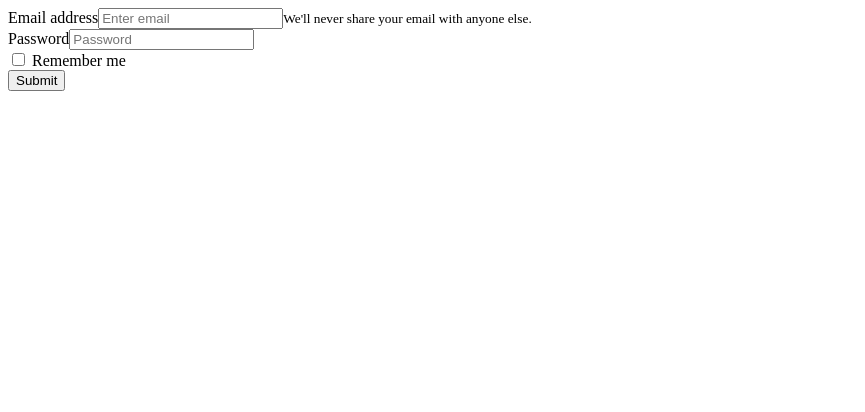
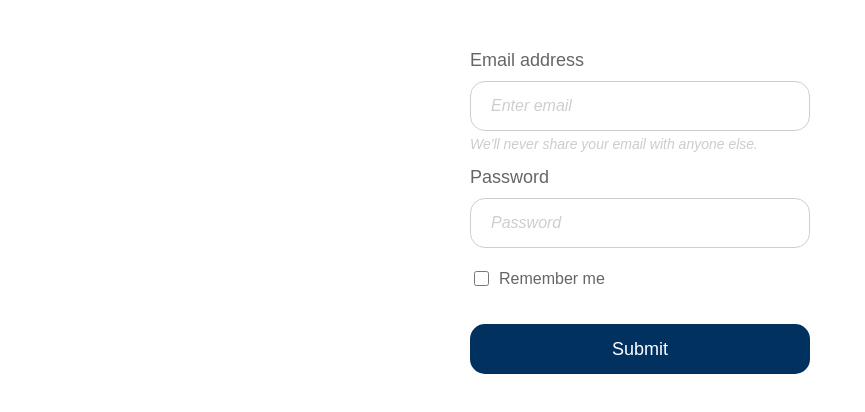
Before and after one commit to Sveta-Kryukova/angular-app, an Angular app: page / in a window 1280 px wide. Shown: the top 412 px of the page, without its empty margins (0-865 px from the left). Built offline with nearby package versions, Linux system fonts and the light colour scheme.

Commit message:
add styles to login

```diff
--- a/src/app/components/login/login.component.html
+++ b/src/app/components/login/login.component.html
@@ -1,33 +1,34 @@
-<form>
-  <div class="form-group">
-    <label for="exampleInputEmail1">Email address</label>
+<form class="login-form">
+  <div class="login-form__group">
+    <label for="exampleInputEmail1" class="login-form__label">Email address</label>
     <input type="email"
-           class="form-control"
+           class="login-form__input"
            id="exampleInputEmail1"
            aria-describedby="emailHelp"
            placeholder="Enter email"
            [(ngModel)]="email"
            name="email"
            required>
-    <small id="emailHelp" class="form-text text-muted">We'll never share your email with anyone else.</small>
+    <small id="emailHelp" class="login-form__text">We'll never share your email with anyone else.</small>
   </div>
-  <div class="form-group">
-    <label for="exampleInputPassword1">Password</label>
+  <div class="login-form__group">
+    <label for="exampleInputPassword1" class="login-form__label">Password</label>
     <input type="password"
-           class="form-control"
+           class="login-form__input"
            id="exampleInputPassword1"
            placeholder="Password"
            [(ngModel)]="password"
            name="password"
            required>
   </div>
-  <div class="form-check">
-    <label class="form-check-label">
+  <div class="login-form__group">
+    <label class="login-form__checkbox-label">
       <input type="checkbox"
-             class="form-check-input"
+             class="login-form__checkbox-input"
              [(ngModel)]="rememberMe"
-             name="rememberMe"> Remember me
+             name="rememberMe">
+      <span class="login-form__checkbox-text">Remember me</span>
     </label>
   </div>
-  <button type="submit" class="btn btn-primary" (click)="login()">Submit</button>
+  <button type="submit" class="login-form__submit-btn" (click)="login()">Submit</button>
 </form>
--- a/src/app/components/login/login.component.scss
+++ b/src/app/components/login/login.component.scss
@@ -0,0 +1,88 @@
+.login-form {
+  width: 340px;
+  margin: 50px auto;
+  font-size: 18px;
+  font-family: Arial, Helvetica, sans-serif;
+  font-weight: 300;
+
+  &__group {
+      position: relative;
+      margin-bottom: 15px;
+      display: flex;
+      flex-direction: column;
+      align-items: flex-start;
+  }
+
+  &__label {
+      color: #666;
+      margin-bottom: 10px;
+  }
+
+  &__input {
+      width: 100%;
+      height: 50px;
+      padding: 5px 20px;
+      border: 1px solid #cecece;
+      border-radius: 15px;
+      font-size: 16px;
+      font-weight: 300;
+      color: #666;
+      outline: none;
+      transition: all 0.3s ease-in-out;
+      box-sizing: border-box;
+      margin-bottom: 5px;
+
+      &:focus {
+          border-color: #004182;
+      }
+
+      &::placeholder {
+          color: #cecece;
+          font-style: italic;
+      }
+  }
+
+  &__text {
+      color: #ccc;
+      font-size: 14px;
+      font-style: oblique;
+  }
+
+  &__checkbox-label {
+      display: flex;
+      align-items: center;
+      margin-bottom: 20px;
+  }
+
+  &__checkbox-input {
+      width: 15px;
+      height: 15px;
+      position: relative;
+      margin-right: 10px;
+      cursor: pointer;
+  }
+
+  &__checkbox-text {
+      color: #666;
+      font-size: 16px;
+  }
+
+  &__submit-btn {
+      width: 100%;
+      height: 50px;
+      border: none;
+      border-radius: 15px;
+      background-color: #00315f;
+      color: #fff;
+      font-size: 18px;
+      font-weight: 300;
+      cursor: pointer;
+      transition: all 0.3s ease-in-out;
+      outline: none;
+      margin-bottom: 20px;
+
+      &:hover {
+          background-color: #005f19;
+      }
+  }
+}
--- a/src/app/components/login/login.component.ts
+++ b/src/app/components/login/login.component.ts
@@ -22,7 +22,4 @@ export class LoginComponent {
       alert('Invalid credentials');
     }
   }
-
-
-
 }
```
